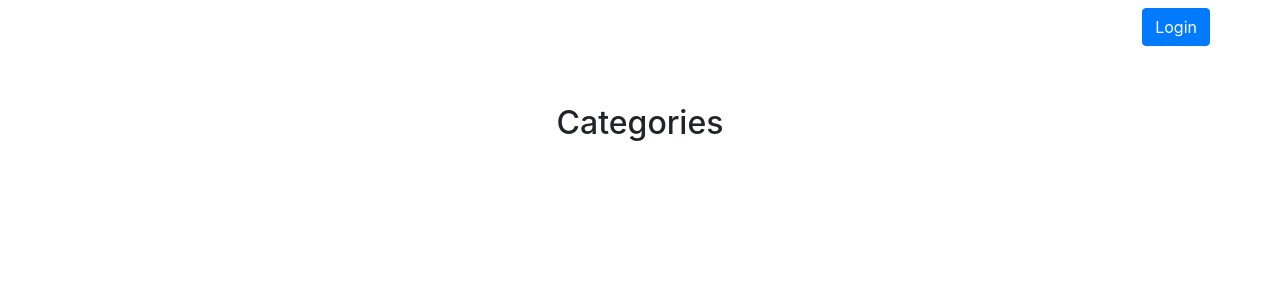
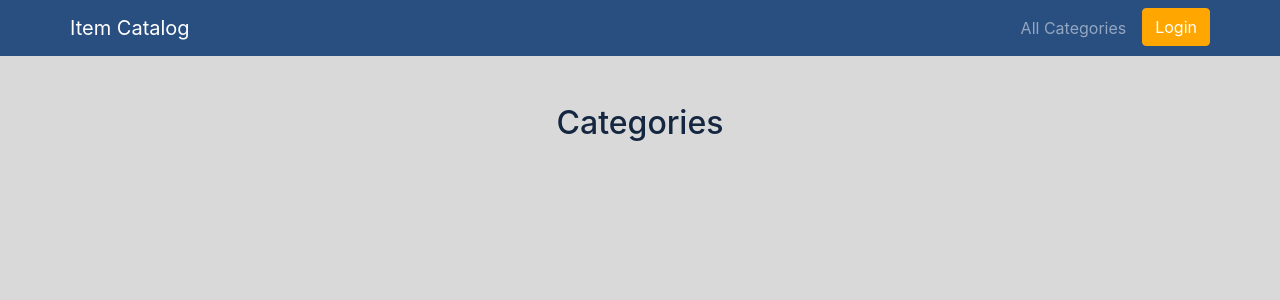
Before and after one commit to pranav1511/udacity-item-catalog, a Flask app: page / in a window 1280 px wide. Shown: the top 300 px of the page. Run offline with Flask 2, Linux system fonts and the light colour scheme; parts of the project's set-up code (start-up, migrations or seed data) failed here and were passed over; some libraries are stand-ins or nearby versions.

Commit message:
Add style to the application

```diff
--- a/static/styles/catalog.css
+++ b/static/styles/catalog.css
@@ -1,3 +1,27 @@
+body {
+    background-color: rgba(0,0,0,.15);
+}
+
+nav {
+    background-color: #294E80;
+    color: #FFFFFF;
+}
+
+h1, h2, h3, h4, h5, h6 {
+    color: #152740;
+}
+
+.btn-primary, .btn-primary:hover, .btn-primary:active {
+    background-color: #FFA700!important;
+    border: 1px solid #FFA700!important;
+}
+
+.btn-warning, .btn-warning:hover, .btn-warning:active {
+    background-color: red!important;
+    border: 1px solid red!important;
+    color: #FFFFFF!important;
+}
+
 .catalog-card {
     width: 300px;
     color: black;
```
